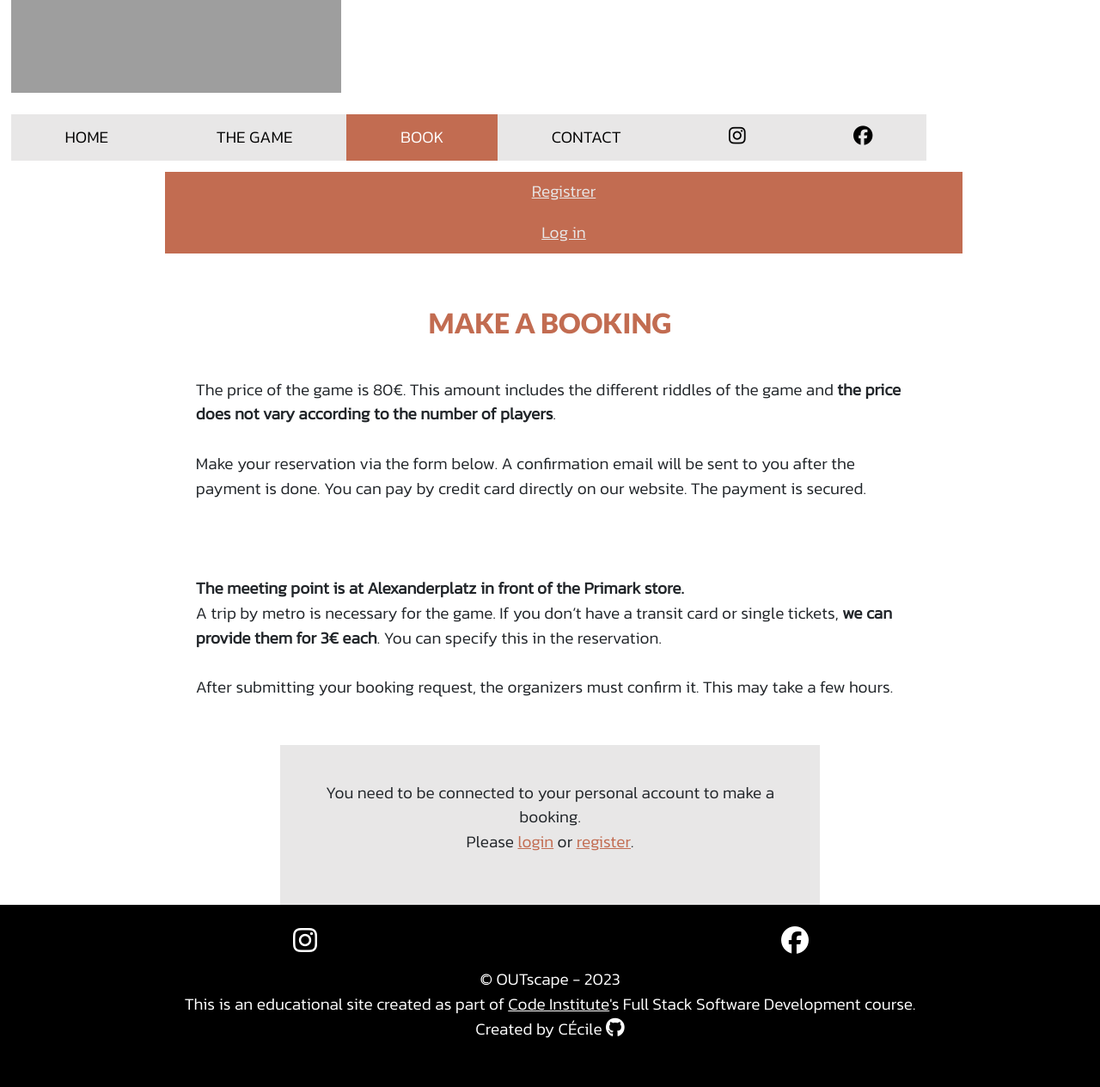
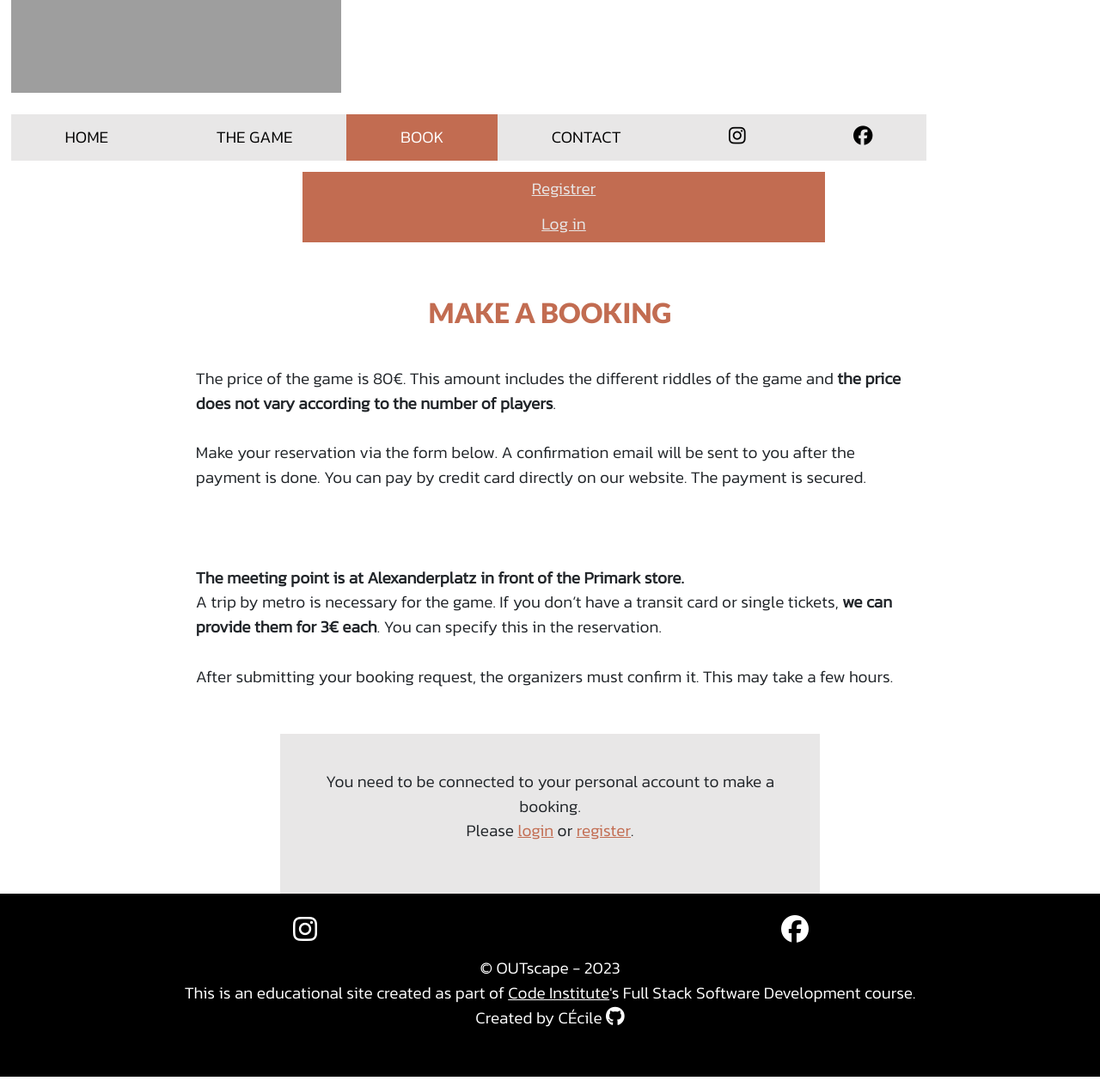
Before and after one commit to cecilegaudron/outscape-game, a Django app: page /booking/ in a window 1280 px wide. Shown: the part 193-1458 px from the top of the page at 86% size. Run offline with Django 3.2, Linux system fonts and the light colour scheme; some libraries are stand-ins or nearby versions; grey boxes are pictures that could not be loaded.

Commit message:
Fix styles for connected navbar on xl screens

```diff
--- a/static/css/style.css
+++ b/static/css/style.css
@@ -238,7 +238,7 @@ Show the link that contains should open and close the topnav (.icon) */
 
 @media screen and (min-width: 992px) {
     .nav-connected {
-        width: 50%;
+        max-width:50%;
     }
 }
 
```
